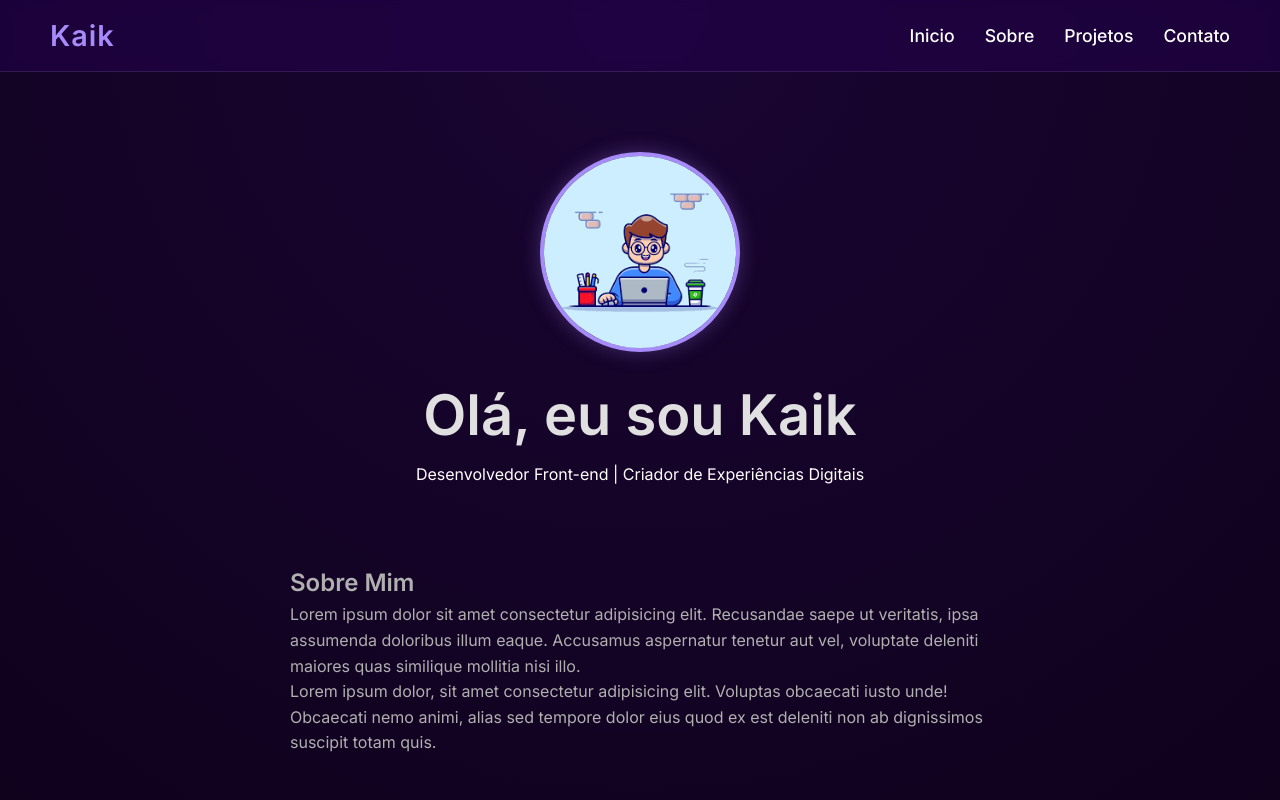
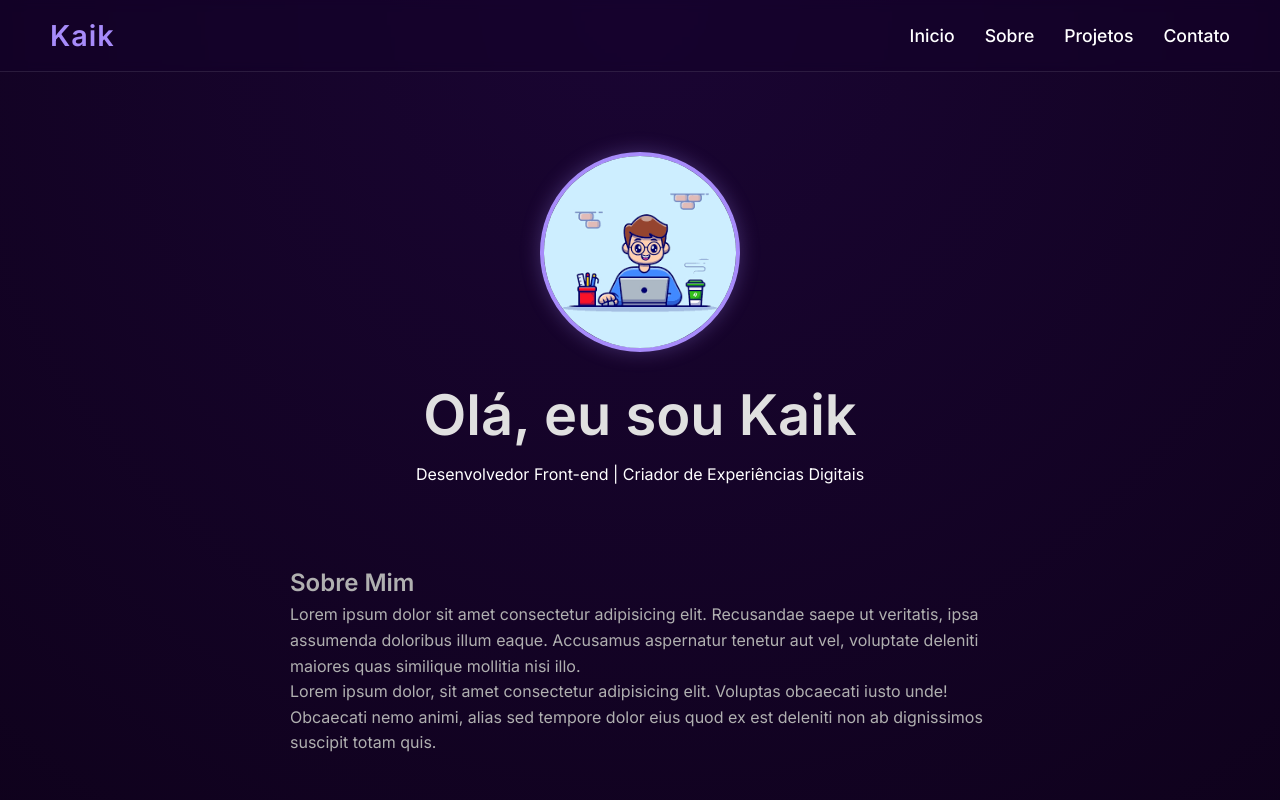
Before and after one commit to kaikLimaF/PortfolioNew, a React (Create React App) app: page / in a window 1280 px wide. Shown: the top 800 px of the page. Built offline with nearby package versions, Linux system fonts and the light colour scheme.

Commit message:
cor da navbar atualizada

```diff
--- a/src/Components/Navbar.css
+++ b/src/Components/Navbar.css
@@ -3,7 +3,7 @@
   justify-content: space-between;
   align-items: center;
   padding: 18px 50px; /* Padding ligeiramente reduzido para menor altura */
-  background-color: rgba(37, 0, 80, 0.5); /* Fundo mais translúcido */
+  background-color: rgba(19, 0, 41, 0.5); /* Fundo mais translúcido */
   color: white;
   position: sticky; /* Navbar fixa no topo */
   top: 0;
```
